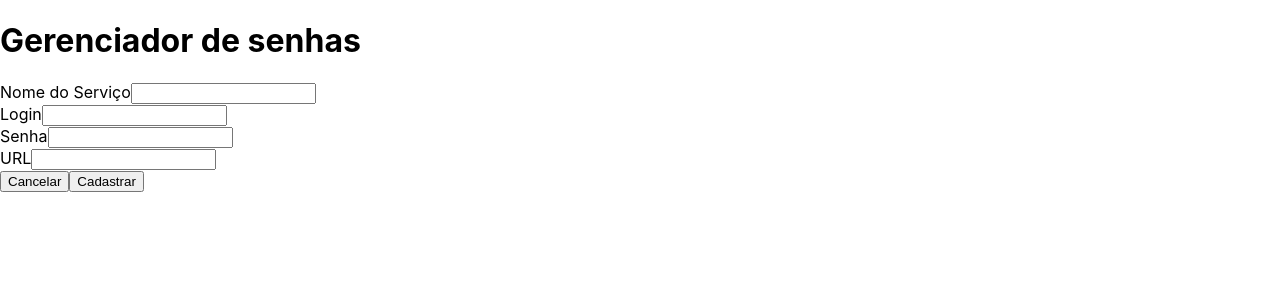
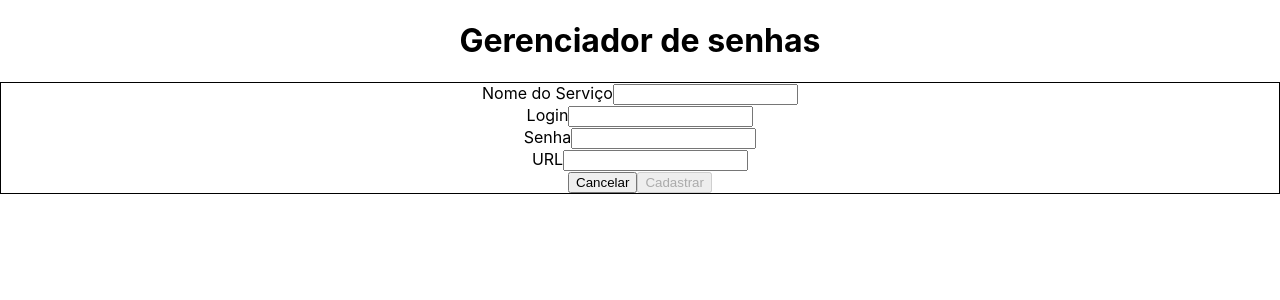
Before and after one commit to MarcioMingante/password-manager-repo, a React (Vite) app: page / in a window 1280 px wide. Both pictures are taken after a click on the button "Cadastrar nova senha". Shown: the top 300 px of the page. Built offline with nearby package versions, Linux system fonts and the light colour scheme.

Commit message:
conclui req 4

```diff
--- a/src/App.css
+++ b/src/App.css
@@ -1,3 +1,7 @@
+body {
+  text-align: center;
+}
+
 .valid-password-check {
   color: #aeffb6;
 }
--- /dev/null
+++ b/src/components/Form/Form.css
@@ -0,0 +1,3 @@
+form  {
+  border: 1px black solid;
+}
--- a/src/components/Form/Form.tsx
+++ b/src/components/Form/Form.tsx
@@ -1,10 +1,26 @@
+import './Form.css';
 import { useState } from 'react';
 
 function Form() {
   const [showForm, setShowForm] = useState(false);
+  const [serviceName, setServiceName] = useState('');
+  const [login, setLogin] = useState('');
+  const [password, setPassword] = useState('');
+
+  const validatePassword = password.length >= 8
+  && password.length <= 16
+  && /\d/.test(password)
+  && /[a-zA-z]/.test(password)
+  && /[^a-zA-Z0-9]/.test(password);
+
+  const enableRegister = !serviceName || !login || !validatePassword;
 
   const handleShowForm = () => {
     setShowForm(!showForm);
+  };
+
+  const handleSubmit = (event: React.FormEvent<HTMLFormElement>) => {
+    event.preventDefault();
   };
 
   return (
@@ -13,21 +29,36 @@ function Form() {
       && <button onClick={ handleShowForm }>Cadastrar nova senha</button>}
 
       {showForm === true && (
-        <form action="">
+        <form action="add" onSubmit={ handleSubmit }>
           <div>
             <label htmlFor="service-name">Nome do Serviço</label>
-            <input type="text" id="service-name" />
+            <input
+              type="text"
+              id="service-name"
+              onChange={ (event) => setServiceName(event.target.value) }
+              value={ serviceName }
+            />
           </div>
 
           <div className="half-screen">
             <div>
               <label htmlFor="login">Login</label>
-              <input type="text" id="login" />
+              <input
+                type="text"
+                id="login"
+                onChange={ (event) => setLogin(event.target.value) }
+                value={ login }
+              />
             </div>
 
             <div>
               <label htmlFor="password">Senha</label>
-              <input type="password" id="password" />
+              <input
+                type="password"
+                id="password"
+                onChange={ (event) => setPassword(event.target.value) }
+                value={ password }
+              />
             </div>
           </div>
 
@@ -37,7 +68,7 @@ function Form() {
           </div>
 
           <button onClick={ handleShowForm }>Cancelar</button>
-          <button>Cadastrar</button>
+          <button disabled={ enableRegister }>Cadastrar</button>
         </form>
       )}
     </>
```
